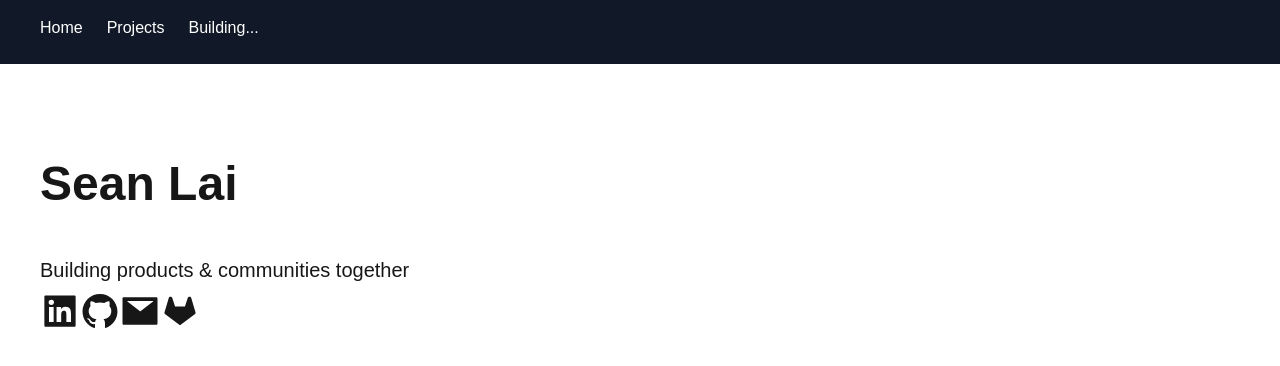
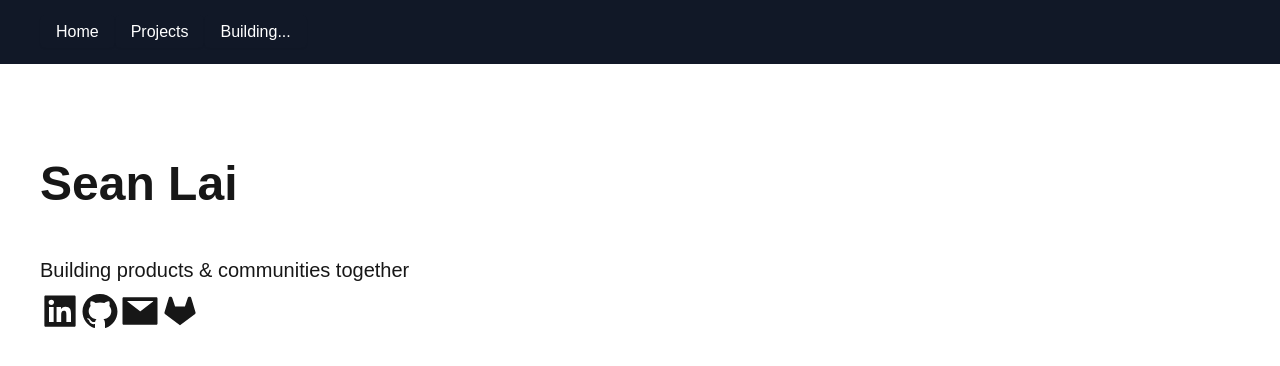
Before and after one commit to sean-lai-sh/2025_portfolio, a Next.js app: page / in a window 1280 px wide. Shown: the top 366 px of the page. Built offline with nearby package versions, Linux system fonts and the light colour scheme.

Commit message:
CSS styling fixes and optimizations

```diff
--- a/components/header.tsx
+++ b/components/header.tsx
@@ -1,15 +1,16 @@
 import React from 'react'
 import Link from 'next/link'
 const Header = () => {
+  const linkCSS = "px-3 lg:px-4 py-2 hover:bg-white hover:shadow-gray-500 hover:text-black ease-in-out rounded-md shadow-sm"
   return (
-    <div className='w-full min-h-16 bg-gray-900 text-white fixed items-center justify-between pl-10 p-4 top-0'>
-        <Link href="/" className='pr-4 lg:pr-6'>
+    <div className='w-full min-h-16 bg-gray-900 text-white fixed items-center justify-between pl-10 p-5 top-0'>
+        <Link href="/" className={`${linkCSS}`}>
             Home
         </Link>
-        <Link href="/projects" className='pr-4 lg:pr-6'>
+        <Link href="/projects" className={`${linkCSS}`}>
             Projects
         </Link>
-        <Link href="/community" className='pr-4 lg:pr-6'>
+        <Link href="/community" className={`${linkCSS}`}>
             Building...
         </Link>
     </div>
--- a/components/hero.tsx
+++ b/components/hero.tsx
@@ -57,8 +57,7 @@ const Hero = () => {
     // else tdo the entire thing
   }
 
-  const socialsCSS = "w-10 h-10"
-
+  const socialsCSS = "w-10 h-10 ease-in-out duration-300"
   return (
     <div>
         <h1 className="mt-40 text-5xl pb-10 font-bold">
@@ -75,16 +74,16 @@ const Hero = () => {
         </h2>
         <div className="w-full min-h-[10vh] flex flex-row">
           <Link href='https://linkedin.com/in/sean-sh-lai'>
-              <AiFillLinkedin className={`${socialsCSS}`}/>
+              <AiFillLinkedin className={`${socialsCSS} hover:text-blue-600`}/>
           </Link>
           <Link href="https://github.com/sean-lai-sh">
-            <AiFillGithub className={`${socialsCSS}`}/>
+            <AiFillGithub className={`${socialsCSS} hover:text-blue-800`}/>
           </Link>
           <Link href="mailto:seanlai@nyu.edu">
-            <AiFillMail className={`${socialsCSS}`}/>
+            <AiFillMail className={`${socialsCSS} hover:text-green-600`}/>
           </Link>
           <Link href="https://dev.hsrn.nyu.edu/seanlai">
-            <AiFillGitlab className={`${socialsCSS}`}/>
+            <AiFillGitlab className={`${socialsCSS} hover:text-orange-500`}/>
           </Link>
         </div>
     </div>
```
